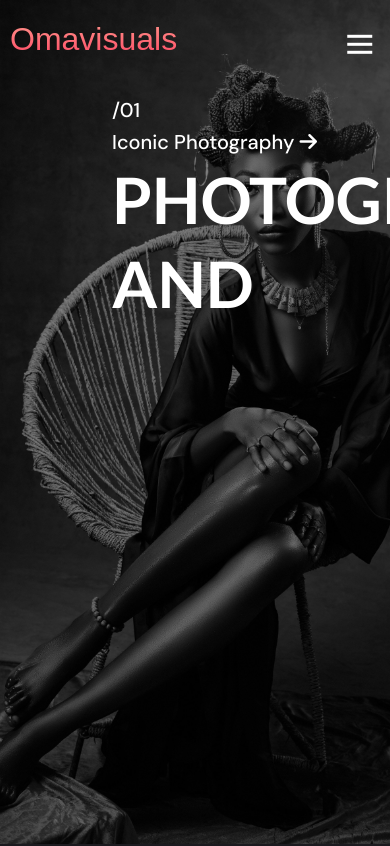
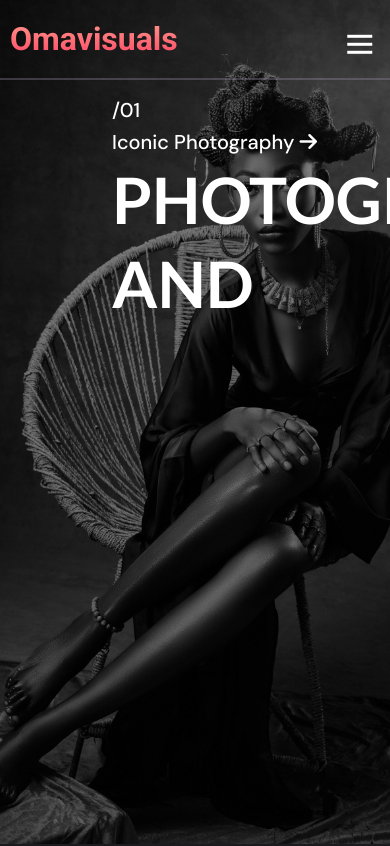
Before and after one commit to Brixx961/Design-to-code, a plain HTML site: page index.html in a window 390 px wide. Shown: the top 846 px of the page. Drawn offline with nearby package versions, Linux system fonts and the light colour scheme.

Commit message:
Refined CSS styling for improved layout and responsiveness

```diff
--- a/index.html
+++ b/index.html
@@ -14,6 +14,13 @@
     <link rel="preconnect" href="https://fonts.googleapis.com">
     <link rel="preconnect" href="https://fonts.gstatic.com" crossorigin>
     <link href="https://fonts.googleapis.com/css2?family=Lato:ital,wght@0,100;0,300;0,400;0,700;0,900;1,100;1,300;1,400;1,700;1,900&display=swap" rel="stylesheet">
+
+    <link rel="preconnect" href="https://fonts.googleapis.com">
+    <link rel="preconnect" href="https://fonts.gstatic.com" crossorigin>
+    <link href="https://fonts.googleapis.com/css2?family=DM+Sans:ital,opsz,wght@0,9..40,100..1000;1,9..40,100..1000&family=Roboto:ital,wght@0,100;0,300;0,400;0,500;0,700;0,900;1,100;1,300;1,400;1,500;1,700;1,900&display=swap" rel="stylesheet">
+    <link rel="preconnect" href="https://fonts.googleapis.com">
+    <link rel="preconnect" href="https://fonts.gstatic.com" crossorigin>
+    <link href="https://fonts.googleapis.com/css2?family=Roboto:ital,wght@0,100;0,300;0,400;0,500;0,700;0,900;1,100;1,300;1,400;1,500;1,700;1,900&display=swap" rel="stylesheet">
     <!-- font awesome -->
     <script src="https://kit.fontawesome.com/0be96cd4a5.js" crossorigin="anonymous"></script>
 </head>
--- a/style.css
+++ b/style.css
@@ -36,6 +36,7 @@ h5,h3{
   background: transparent;
   Z-index: 10;
   /* z-index: 999; */
+  border-bottom: 2px solid #9690a259;
 }
 
 .navbar__container {
@@ -111,8 +112,7 @@ h5,h3{
   text-decoration: none;
   padding: 0 1rem;
   height: 100%;
-  font-family:  -apple-system, -apple-system,
-  BlinkMacSystemFont;
+  font-family: "Roboto", sans-serif;
 }
 
 .navbar__btn {
@@ -199,7 +199,9 @@ h5,h3{
     padding-bottom: 30px;
     position: static;
     transform: none;
-
+    font-family: "Roboto", sans-serif;
+    font-weight: 700;
+    font-style: normal;
   }
 
   .navbar__toggle .bar {
```
